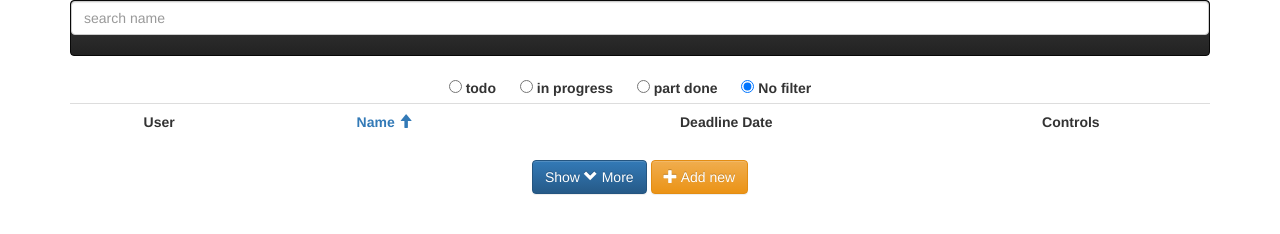
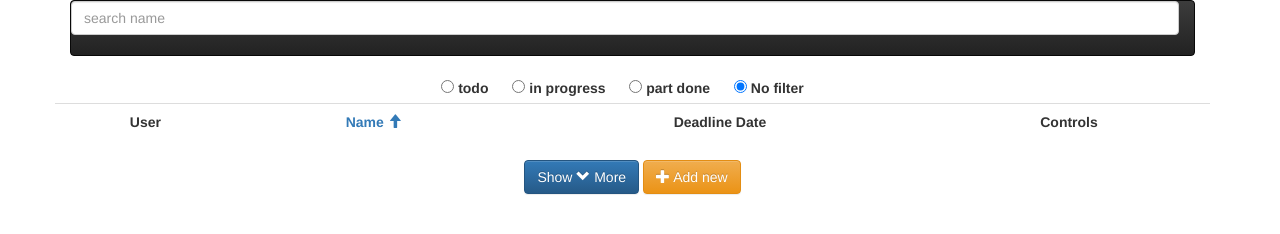
Before and after one commit to artemderzkiy/angulartodo, a website: page angulartodo/index.html in a window 1280 px wide. Drawn offline with nearby package versions, Linux system fonts and the light colour scheme; no server answers.

Commit message:
OH GOD I MADE THAT F*CKING ROUTING and bit of CSS but without edit wait next commit

```diff
--- a/angulartodo/css/style.css
+++ b/angulartodo/css/style.css
@@ -1,12 +1,12 @@
 
 label
 {
-margin-right: 20px;
+	margin-right: 20px;
 }
 .navbar
 {
-color: white;
-font-size: 20px;
+	color: white;
+	font-size: 20px;
 }
 .filters {
 	float: left;
@@ -38,3 +38,9 @@ th {
 input {
 	margin-bottom: 20px;
 }
+.col-sm-12 {
+	padding-left: 0px;
+}
+.col-xs-12 {
+	padding-left: 0px;
+}
--- a/angulartodo/index.html
+++ b/angulartodo/index.html
@@ -5,6 +5,7 @@
   <meta name="viewport" content="width=device-width, initial-scale=1">
   <title>Angular ToDo</title>
   <!-- Latest compiled and minified CSS -->
+  <link rel="stylesheet" type="text/css" href="css/normalize.min.css">
   <link rel="stylesheet" href="https://maxcdn.bootstrapcdn.com/bootstrap/3.3.7/css/bootstrap.min.css" integrity="sha384-BVYiiSIFeK1dGmJRAkycuHAHRg32OmUcww7on3RYdg4Va+PmSTsz/K68vbdEjh4u" crossorigin="anonymous">
 
   <!-- Optional theme -->
@@ -15,9 +16,10 @@
 
 </head>
 <body ng-controller="toDoCtrl as todoc">
-<div class="container">
-<nav class="navbar navbar-inverse">
+  <div class="container fix-div">
+    <div class="col-sm-12 col-xs-12">
 
+      <nav class="navbar navbar-inverse col-xs-12 col-sm-12">
         <div>
           <input type="text" class="form-control" ng-model="searchText.name"  placeholder="search name">
         </div>
@@ -37,14 +39,14 @@
         <input type="radio" ng-model="model.todos.foolday" value="partdone">
         part done
       </label>
-
       <label>
         <input type="radio" ng-model="model.todos.foolday" >
         No filter
       </label>
     </div>
+  </div>
   <div class="row">
-	<div ng-class="showme ? 'col-sm-6' : 'col-sm-12' ">
+   <div ng-class="showme ? 'col-sm-6' : 'col-sm-12' " class="col-xs-12">
 
 
      <table-dir todos="model.todos"></table-dir>
@@ -54,7 +56,7 @@
    </br>
  </div>
 
-<div class="col-sm-6">
+ <div class="col-sm-6 col-xs-12">
 
   <form-dir todos="model.todos"></form-dir>
 
--- a/angulartodo/js/controller/controller.js
+++ b/angulartodo/js/controller/controller.js
@@ -22,7 +22,7 @@ function toDoCtrl($http,$scope, ToDoFac) {
 	};
 	todoHttp();
 
-	 function todoHttp() {
+	function todoHttp() {
 		ToDoFac.getDataByUrl('users')
 		.then(function(response) {
 		//console.log('im in new metod users');
--- a/angulartodo/js/factory/factory.js
+++ b/angulartodo/js/factory/factory.js
@@ -49,7 +49,7 @@
 				console.log(e);
 			})
 		}
-return vm.methods
+		return vm.methods
 	}
 
 })();
```
Also changed, not shown: angulartodo/css/normalize.min.css (added, +1 -0 lines), angulartodo/js/constants/constants.js (+5 -5 lines), angulartodo/js/directive/table-dir.js (+4 -4 lines), angulartodo/package.json (+2 -22 lines), angulartodo/js/template/templateform.html (indentation only). Lines whose indentation alone changed are shown as unchanged.
